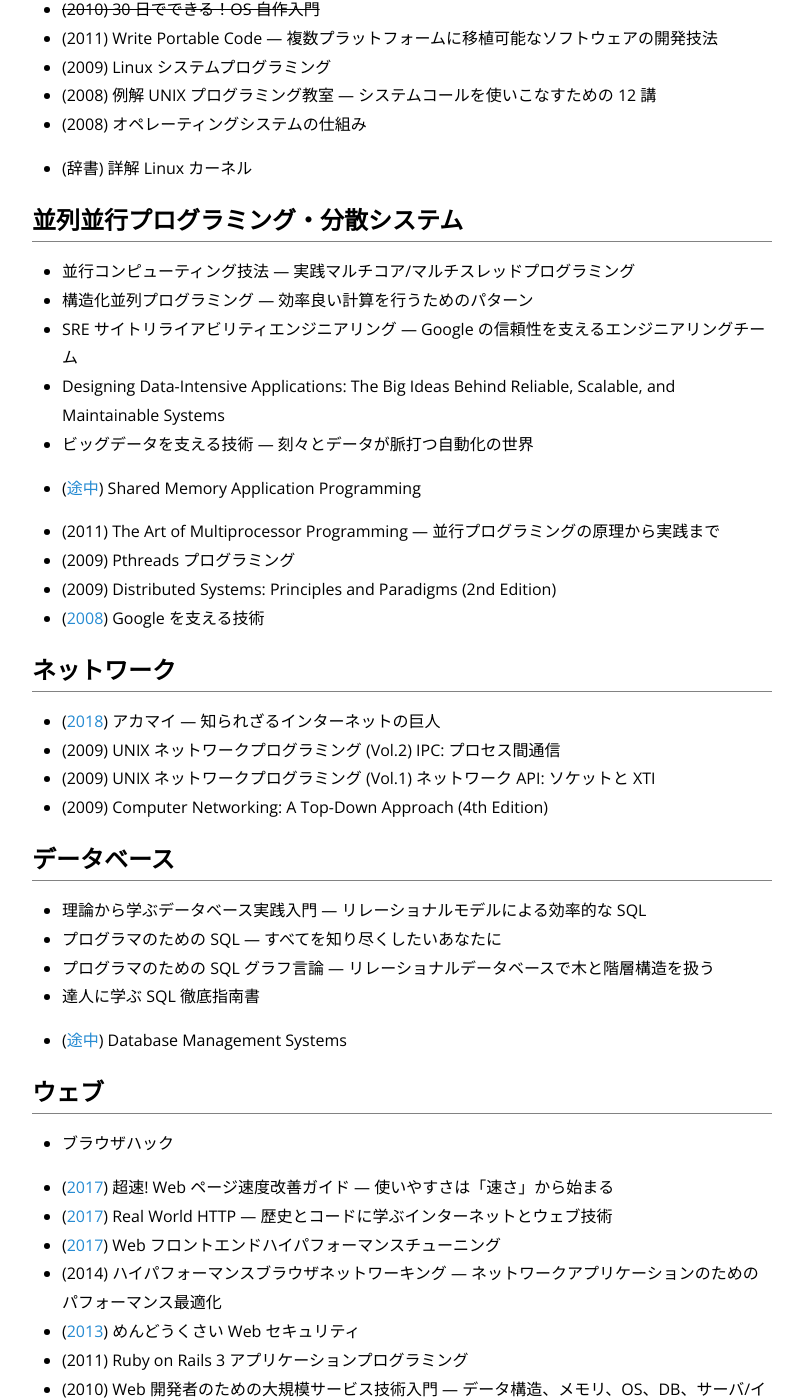
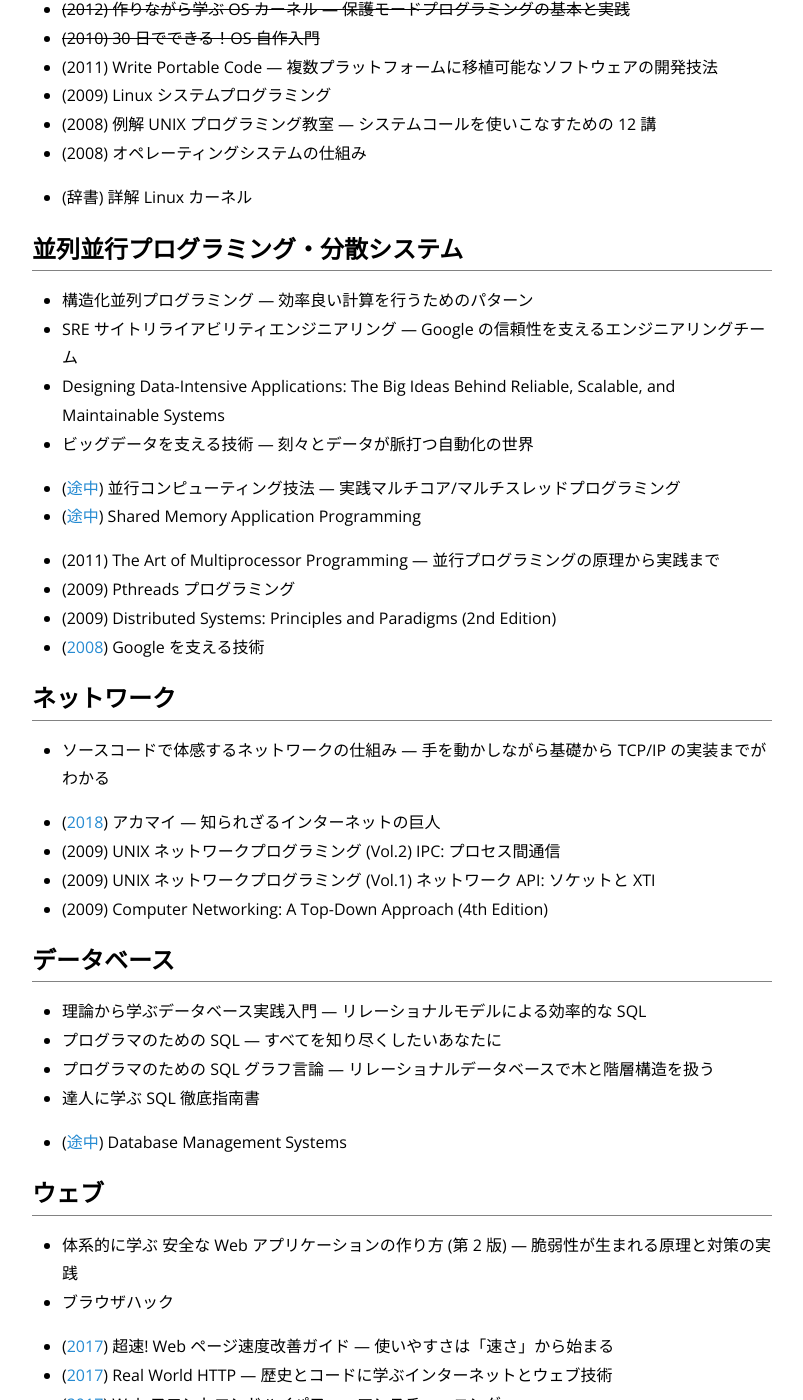
Before and after one commit to nhiroki/nhiroki.github.io, a Jekyll site: the page built from books.md, in a window 1280 px wide and 1400 px high, scrolled down 3785 px. Shown: the whole window, without its empty margins (238-1041 px from the left). Built offline with Jekyll 4.4.1, drawn with Linux system fonts in a browser that asks for light colours; some of the changed text lies outside the part shown.

Commit message:
Update the 'books' page

```diff
--- a/books.md
+++ b/books.md
@@ -44,6 +44,7 @@ permalink: /books/
 
 # プログラミング・言語処理系
 
+- Go 言語でつくるインタプリタ
 - 低レベルプログラミング
 - Go ならわかるシステムプログラミング
 - Optimized C++
@@ -143,12 +144,12 @@ permalink: /books/
 
 # 並列並行プログラミング・分散システム
 
-- 並行コンピューティング技法 ― 実践マルチコア/マルチスレッドプログラミング
 - 構造化並列プログラミング ― 効率良い計算を行うためのパターン
 - SRE サイトリライアビリティエンジニアリング ― Google の信頼性を支えるエンジニアリングチーム
 - Designing Data-Intensive Applications: The Big Ideas Behind Reliable, Scalable, and Maintainable Systems
 - ビッグデータを支える技術 ― 刻々とデータが脈打つ自動化の世界
 
+- ([途中](https://twitter.com/nhiroki_/status/1002361216138805248)) 並行コンピューティング技法 ― 実践マルチコア/マルチスレッドプログラミング
 - ([途中](https://twitter.com/nhiroki_/status/798189186457026560)) Shared Memory Application Programming
 
 - (2011) The Art of Multiprocessor Programming ― 並行プログラミングの原理から実践まで
@@ -157,6 +158,8 @@ permalink: /books/
 - ([2008](http://d.hatena.ne.jp/sternheller/20080331)) Google を支える技術
 
 # ネットワーク
+
+- ソースコードで体感するネットワークの仕組み ― 手を動かしながら基礎から TCP/IP の実装までがわかる
 
 - ([2018](https://twitter.com/nhiroki_/status/987631119918030848)) アカマイ ― 知られざるインターネットの巨人
 - (2009) UNIX ネットワークプログラミング (Vol.2) IPC: プロセス間通信
@@ -174,6 +177,7 @@ permalink: /books/
 
 # ウェブ
 
+- 体系的に学ぶ 安全な Web アプリケーションの作り方 (第 2 版) ― 脆弱性が生まれる原理と対策の実践
 - ブラウザハック
 
 - ([2017](https://twitter.com/nhiroki_/status/938933691279015936)) 超速! Web ページ速度改善ガイド ― 使いやすさは「速さ」から始まる
```
Also changed, not shown: other parts of books.md (+1 -1 lines).
